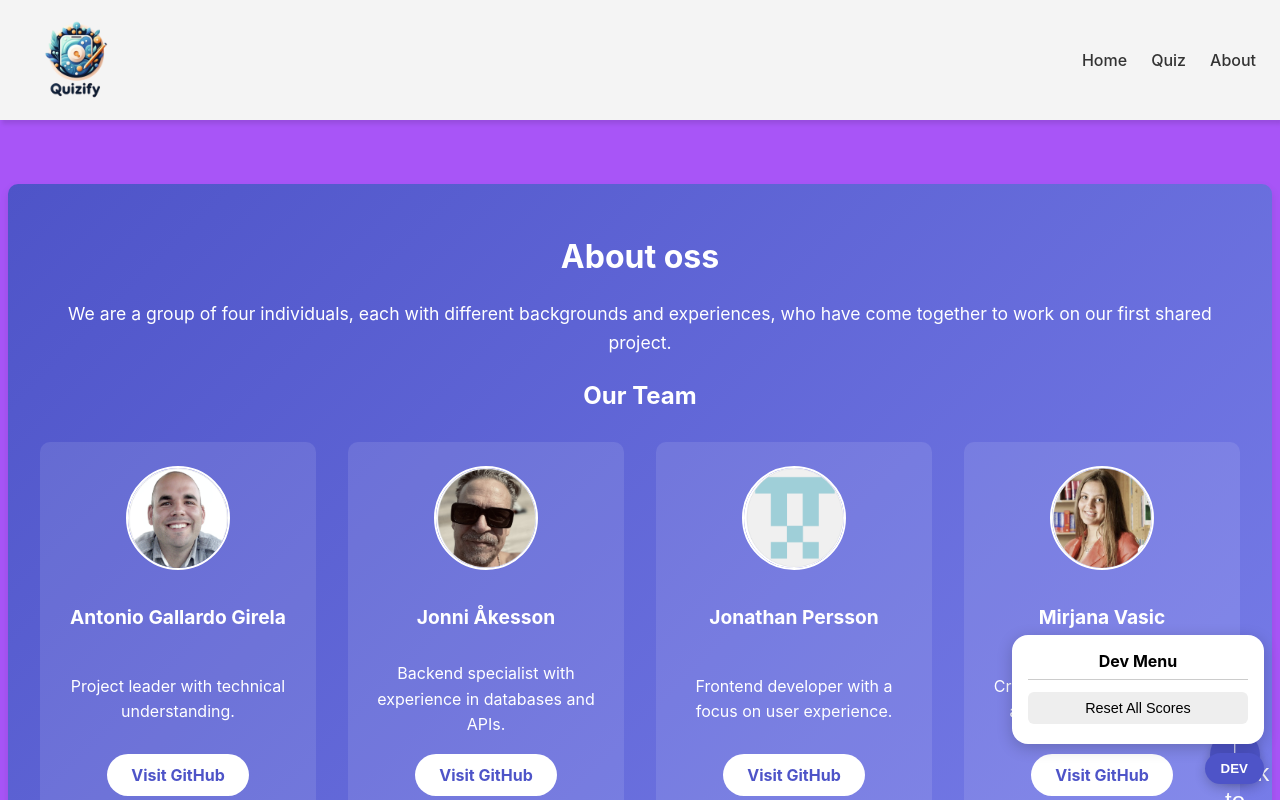
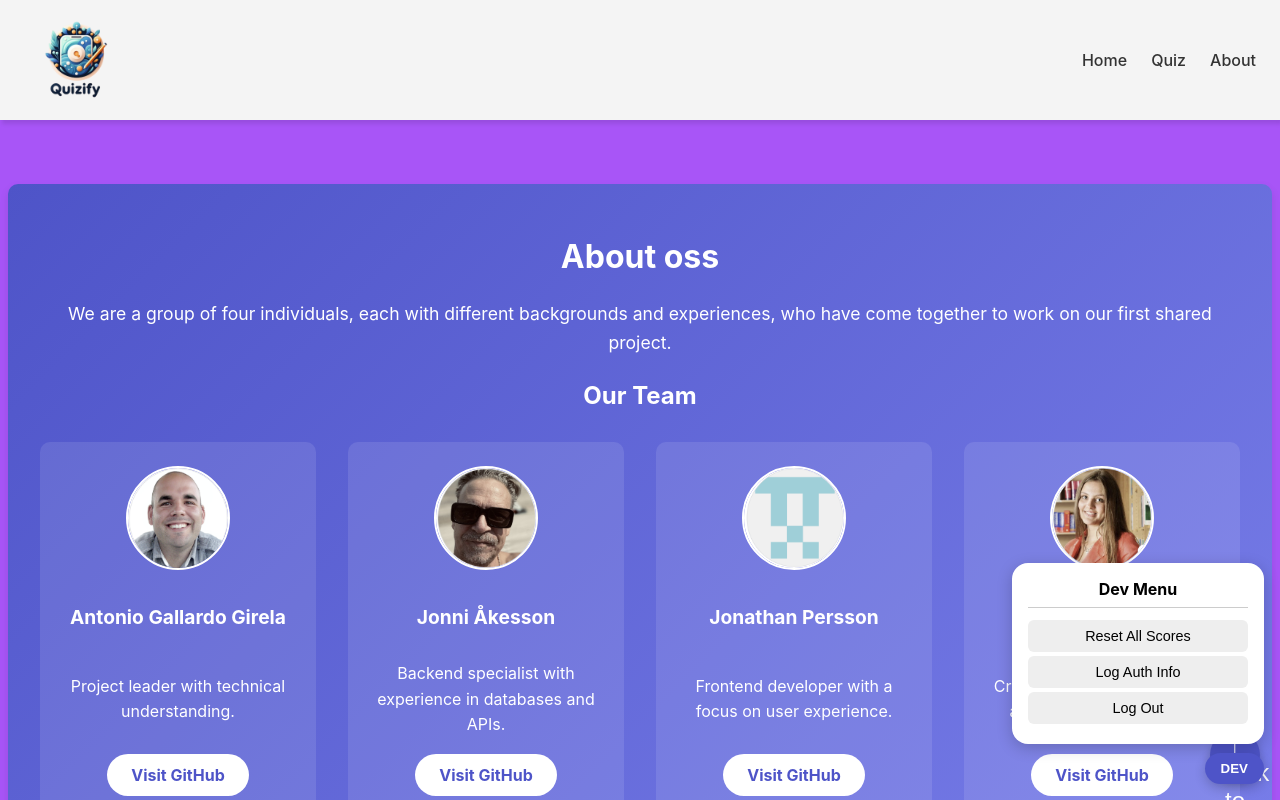
Before and after one commit to herrgallardo/lexicon-react-quiz-app, a React (Create React App) app: page /about in a window 1280 px wide. Both pictures are taken after a click on the button "DEV". Shown: the top 800 px of the page. Built offline with nearby package versions, Linux system fonts and the light colour scheme; no server answers.

Commit message:
feat(dev-menu): add 'Log Auth Info' button to DevMenu for debugging auth state

```diff
--- a/src/components/DevMenu.css
+++ b/src/components/DevMenu.css
@@ -56,3 +56,16 @@
 .dev-panel button:hover {
     background-color: #ddd;
 }
+
+.log-btn {
+    margin-top: 0.5rem;
+    padding: 0.25rem 0.75rem;
+    font-size: 0.85rem;
+    background-color: #eee;
+    border: 1px solid #ccc;
+    cursor: pointer;
+}
+
+.log-btn:hover {
+    background-color: #ddd;
+}
--- a/src/components/DevMenu.jsx
+++ b/src/components/DevMenu.jsx
@@ -1,10 +1,27 @@
 // src/components/DevMenu.jsx
 import React, { useState } from 'react';
 import { deleteAllScores } from '../services/firestoreService';
+import { auth } from '../firebase/firebaseInit'; // ✅ Firebase Auth instance
 import './DevMenu.css';
 
 const DevMenu = () => {
   const [isOpen, setIsOpen] = useState(false);
+
+  // ✅ Log current user info
+  const handleLogAuth = () => {
+    console.log('🔐 Current Auth User:', auth.currentUser);
+  };
+
+  // ✅ Sign out the current user
+  const handleLogout = async () => {
+    try {
+      await auth.signOut();
+      alert('✅ Logged out from Firebase Auth');
+      console.log('User signed out');
+    } catch (err) {
+      console.error('Error signing out:', err);
+    }
+  };
 
   return (
     <div className="dev-menu">
@@ -15,6 +32,9 @@ const DevMenu = () => {
         <div className="dev-panel">
           <h4>Dev Menu</h4>
           <button onClick={deleteAllScores}>Reset All Scores</button>
+          <button onClick={handleLogAuth}>Log Auth Info</button>
+          <button onClick={handleLogout}>Log Out</button>{' '}
+          {/* ✅ New logout button */}
         </div>
       )}
     </div>
```
Also changed, not shown: 2 other files (tests, documents, lock files or other folders).
